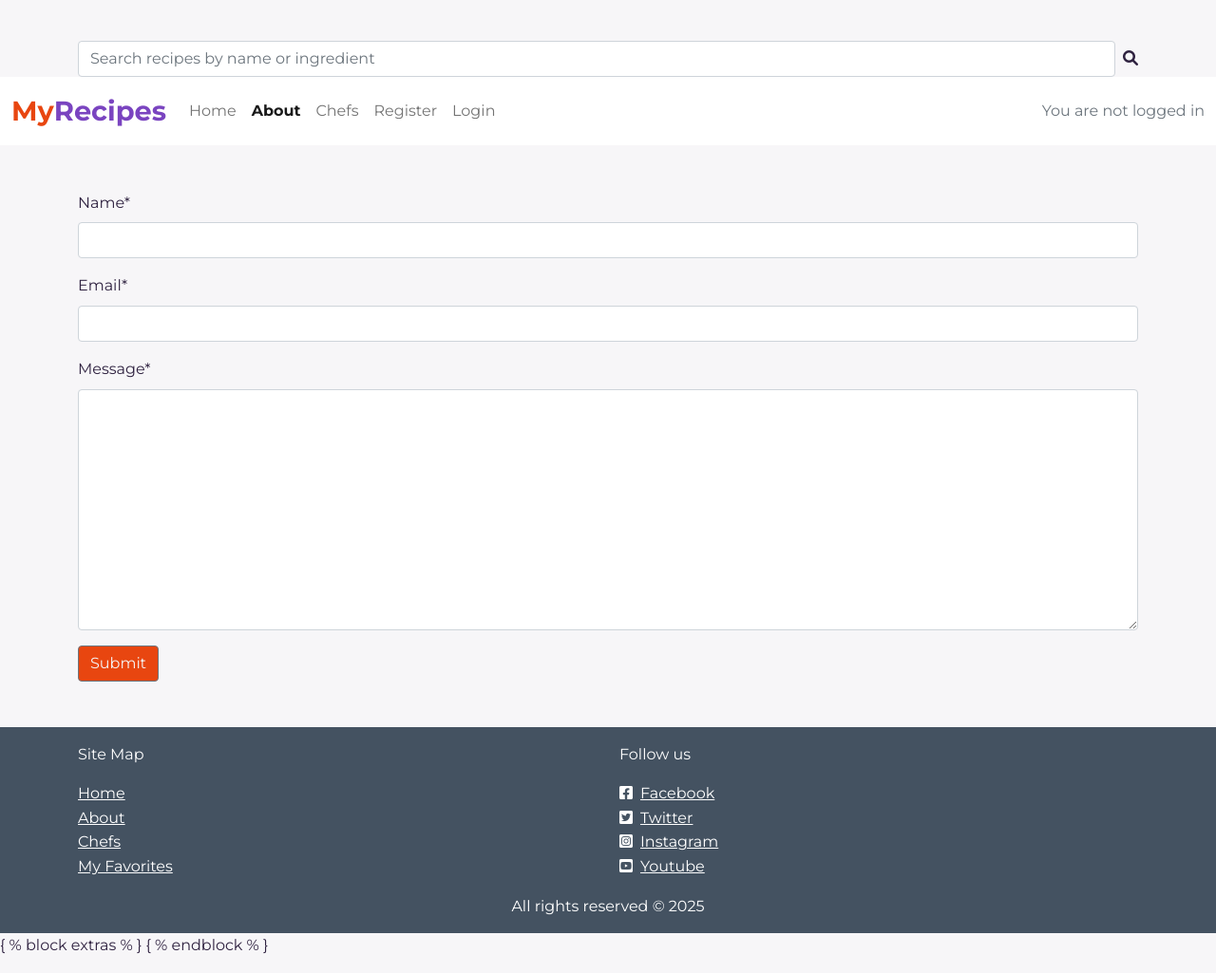
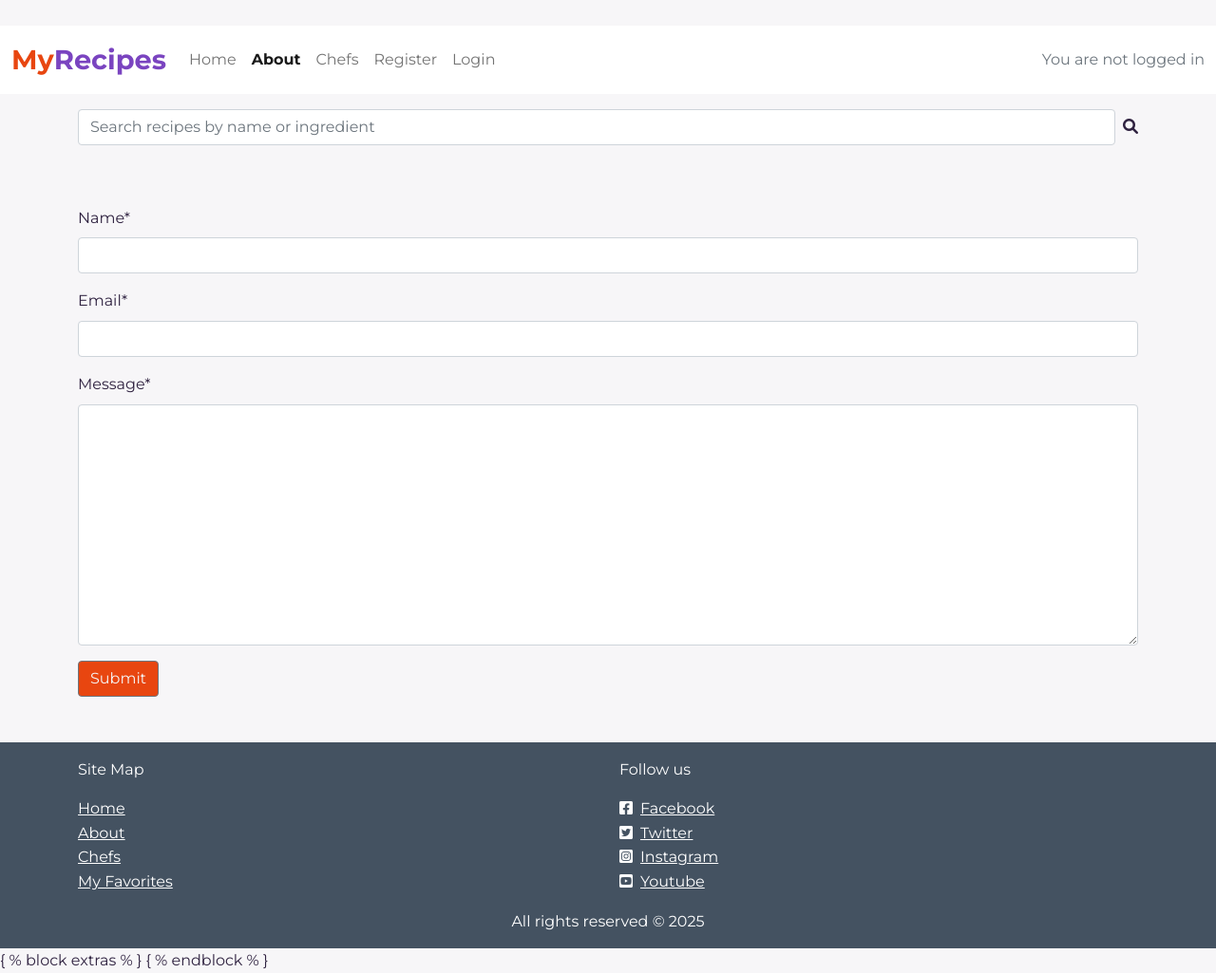
Before and after one commit to gerasoa/MyRecipeBook, a Django app: page /about/ in a window 1280 px wide. Shown: the whole page at 95% size. Run offline with Django 4.2, Linux system fonts and the light colour scheme; data that the repository does not hold is empty; some libraries are stand-ins or nearby versions.

Commit message:
Refactor base template for improved readability and consistency; adjust HTML structure and formatting

```diff
--- a/templates/base.html
+++ b/templates/base.html
@@ -30,18 +30,19 @@
 </head>
 
 <body class="d-flex flex-column h-100 main-bg">
-    <div class="container">
+    <!-- <div class="container">
         <div class="row mt-3">
             <div class="col-md-12">
                 <form class="d-flex" method="get" action="{% url 'search_recipes' %}">
-                    <input class="form-control me-2" type="search" placeholder="Search recipes by name or ingredient" aria-label="Search" name="q">
+                    <input class="form-control me-2" type="search" placeholder="Search recipes by name or ingredient"
+                        aria-label="Search" name="q">
                     <button class="search" type="submit" aria-label="Search">
                         <i class="fa-solid fa-magnifying-glass"></i>
                     </button>
                 </form>
             </div>
         </div>
-    </div>
+    </div> -->
     <!-- Navigation -->
     <nav class="navbar navbar-expand-lg navbar-light bg-white">
         <div class="container-fluid">
@@ -102,7 +103,18 @@
 
     <!-- displaying Django messages -->
     <div class="container">
-        <div class="row">
+        <div class="row mt-3">
+            <div class="col-md-12">
+                <form class="d-flex" method="get" action="{% url 'search_recipes' %}">
+                    <input class="form-control me-2" type="search" placeholder="Search recipes by name or ingredient"
+                        aria-label="Search" name="q">
+                    <button class="search" type="submit" aria-label="Search">
+                        <i class="fa-solid fa-magnifying-glass"></i>
+                    </button>
+                </form>
+            </div>
+        </div>
+        <div class="row mt-3">
             <div class="col-md-8 offset-md-2">
                 {% for message in messages %}
                 {% if message.tags == 'success' %}
@@ -164,10 +176,14 @@
                 <div class="col-md-6">
                     <p class="text-white">Follow us</p>
                     <ul class="list-unstyled text-white">
-                        <li><a href="https://www.facebook.com" class="text-white"><i class="fab fa-facebook-square me-2"></i>Facebook</a></li>
-                        <li><a href="https://www.twitter.com" class="text-white"><i class="fab fa-twitter-square me-2"></i>Twitter</a></li>
-                        <li><a href="https://www.instagram.com" class="text-white"><i class="fab fa-instagram-square me-2"></i>Instagram</a></li>
-                        <li><a href="https://www.youtube.com" class="text-white"><i class="fab fa-youtube-square me-2"></i>Youtube</a></li>
+                        <li><a href="https://www.facebook.com" class="text-white"><i
+                                    class="fab fa-facebook-square me-2"></i>Facebook</a></li>
+                        <li><a href="https://www.twitter.com" class="text-white"><i
+                                    class="fab fa-twitter-square me-2"></i>Twitter</a></li>
+                        <li><a href="https://www.instagram.com" class="text-white"><i
+                                    class="fab fa-instagram-square me-2"></i>Instagram</a></li>
+                        <li><a href="https://www.youtube.com" class="text-white"><i
+                                    class="fab fa-youtube-square me-2"></i>Youtube</a></li>
                     </ul>
                 </div>
             </div>
```
Lines whose indentation alone changed are shown as unchanged.
